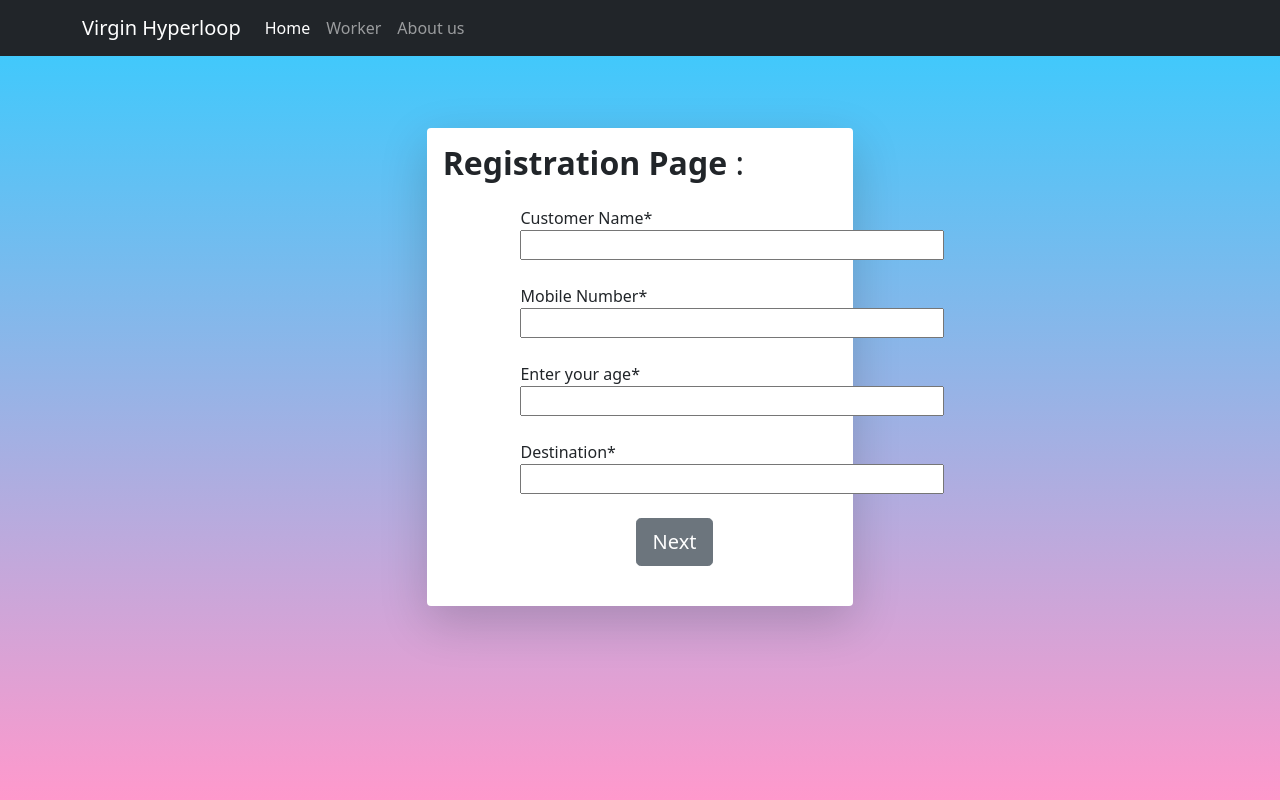
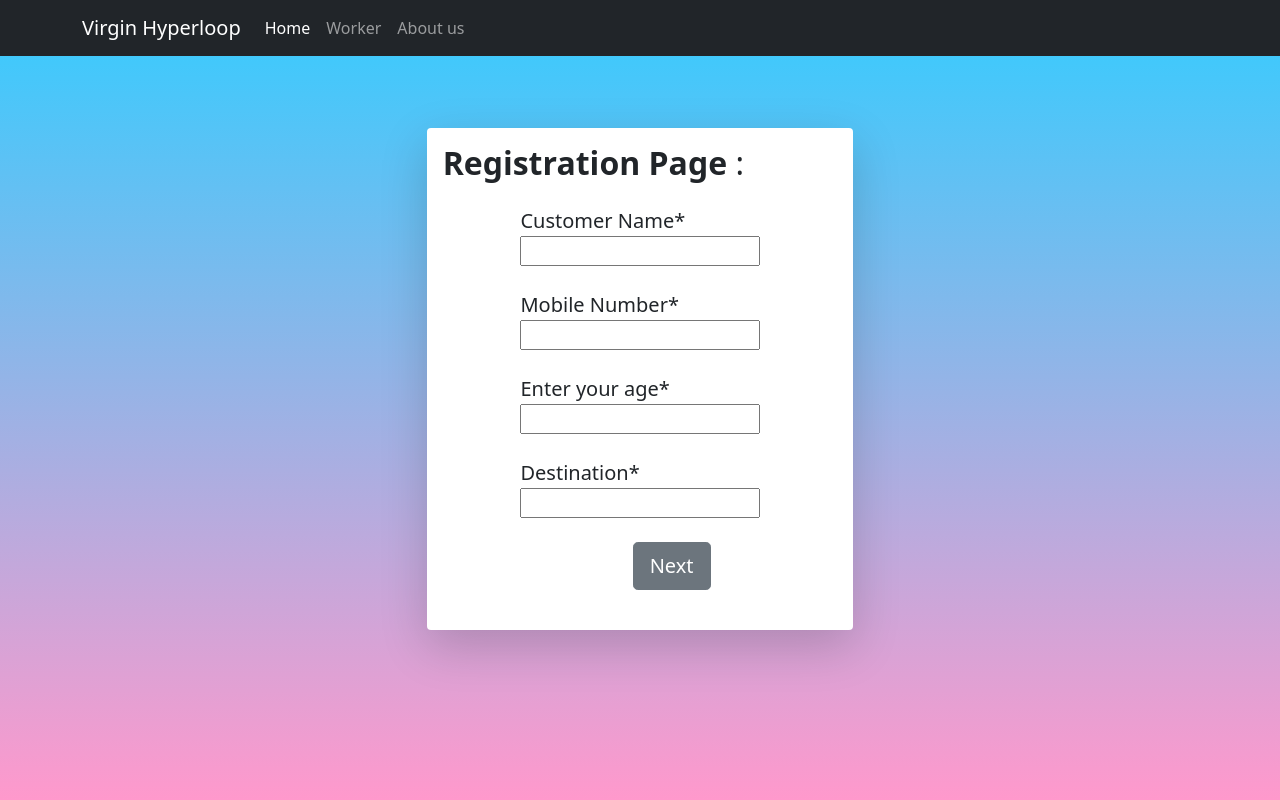
Before and after one commit to mohit2pal/Levitation, a Flask app: page /pod_ticket in a window 1280 px wide. Run offline with Flask 2, Linux system fonts and the light colour scheme.

Commit message:
css for button changed

```diff
--- a/templates/booking.html
+++ b/templates/booking.html
@@ -93,7 +93,8 @@
 
 
     </div>
-  <button id = "count"> TOTAL AMOUNT: 0 </button>
+  <button class="amount" id = "count" style="align-items:center"> TOTAL AMOUNT: 0 </button>
+  <br>
 
   <div class="button" id = "prn">Submit</div>
   </div>
--- a/templates/index.html
+++ b/templates/index.html
@@ -51,26 +51,27 @@
 
         <form action ="" method="post">
 
-        <div class="container my-4 col-8">
-          {{form.name.label}} <br>
+        <div class="container my-4 col-8 fs-5" style='display:flex; flex-direction:column;' >
+          {{form.name.label}}
           {{form.name(size=40,style='height: 30px')}}
         </div>
-        <div class="container my-4 col-8">
-          {{form.mobile.label}} <br>
+        <div class="container my-4 col-8 fs-5" style='display:flex; flex-direction:column;'>
+          {{form.mobile.label}}
           {{form.mobile(size=40,style='height: 30px')}}
         </div>
-        <div class="container my-4 col-8">
-          {{form.age.label}} <br>
+        <div class="container my-4 col-8 fs-5" style='display:flex; flex-direction:column;'>
+          {{form.age.label}}
           {{form.age(size=40,style='height: 30px')}}
         </div>
-        <div class="container my-4 col-8">
-          {{form.destination.label}} <br>
+        <div class="container my-4 col-8 fs-5" style='display:flex; flex-direction:column;'>
+          {{form.destination.label}}
           {{form.destination(size=40,style='height: 30px', type='name')}}
         </div>
 
-        <p class="container my-4 col-1" onclick="sound()" role="button" style="text-align: center; font-size: medium;">
+        <p class="container my-4 col-1" onclick="sound()" role="button" style="text-align: center; font-size: medium;  margin: 24px 190px; padding: 0px 0px">
           {{form.submit(class="btn btn-secondary btn-lg")}}
         </p>
+
 
   </div>
 
```
Also changed, not shown: static/css/seatstyle.css (+12 -0 lines), templates/reciever.html (+8 -8 lines), log.txt (line endings or trailing spaces).
